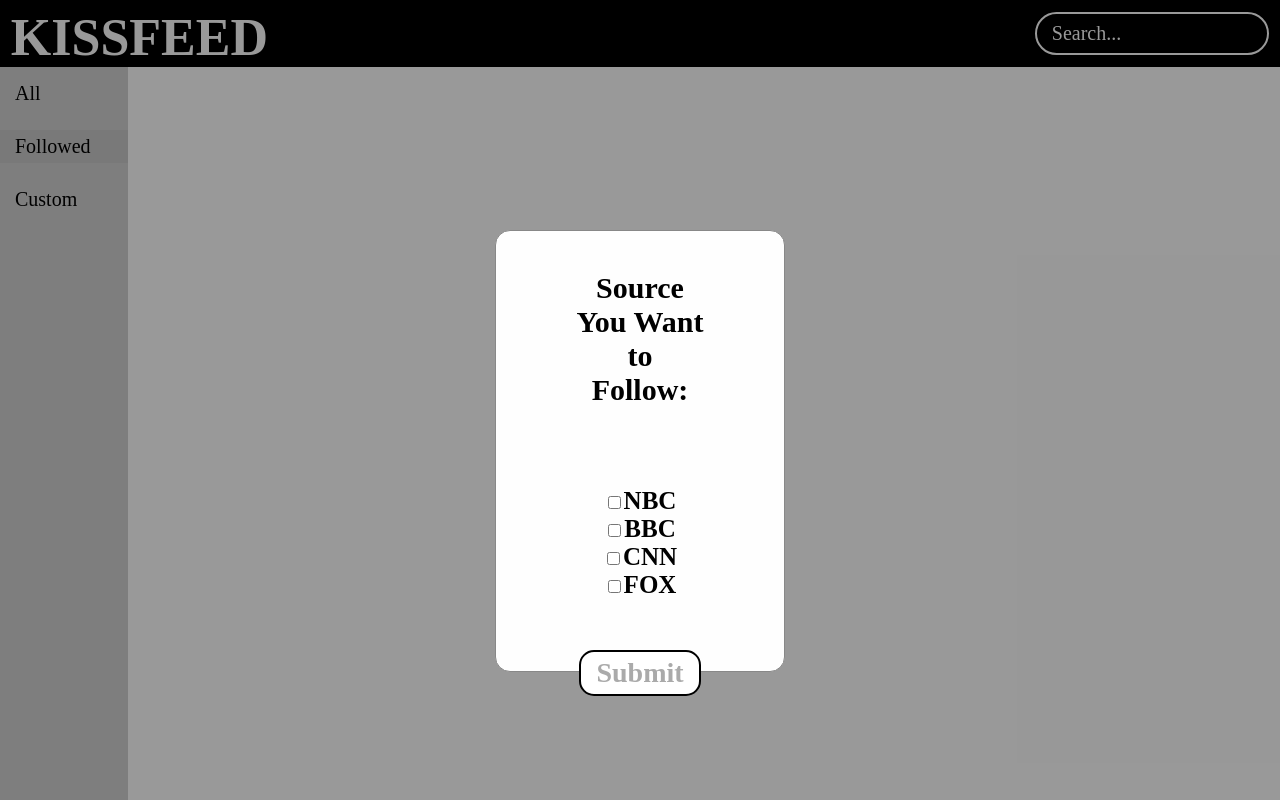
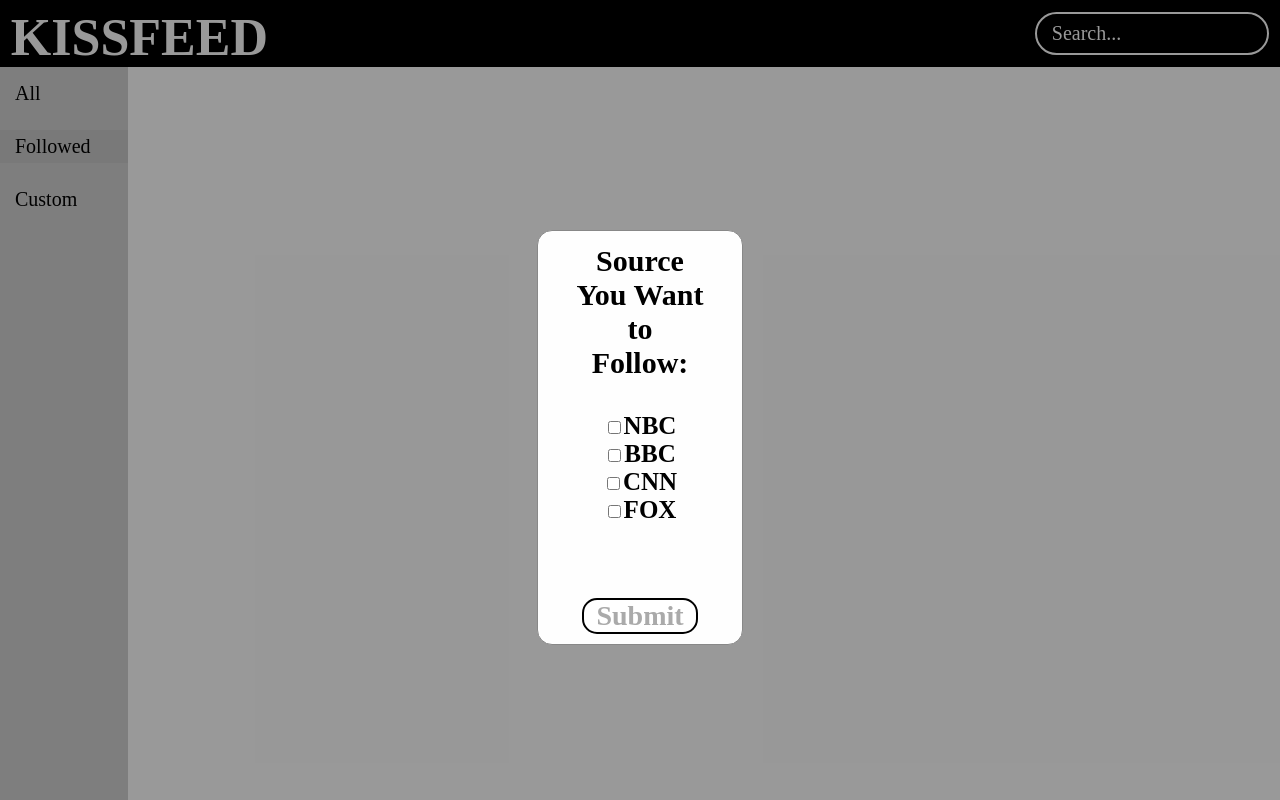
Before and after one commit to ElenBhattarai/kissfeed, a React (Create React App) app in the folder my-app/: page / in a window 1280 px wide. Shown: the top 800 px of the page. Built offline with nearby package versions, Linux system fonts and the light colour scheme; a web font is replaced by a local one.

Commit message:
css edits

```diff
--- a/my-app/src/App.css
+++ b/my-app/src/App.css
@@ -223,12 +223,12 @@
   border-radius: 15px;
   background-color: #fefefe;
   margin-top: 18%;
-  padding-top: 40px;
+  padding-top: 1%;
   margin-left: auto; /* 15% from the top and centered */
   margin-right: auto;
   height: 400px;
-  padding-right: 80px;
-  padding-left: 80px;
+  padding-right: 3%;
+  padding-left: 3%;
   border: 1px solid #888;
   width: 10%; /* Could be more or less, depending on screen size */
   text-align: center;
@@ -236,7 +236,7 @@
 
 .list-container{
   font-size: 25px;
-  margin-top: 80px;
+  margin-top: 25%;
   text-align: center;
   align-content: center;
 }
@@ -251,44 +251,51 @@
   border-style: solid;
   font-size: 28px;
   font-weight: bold;
-
-  position:relative;
-  bottom: 0;
+  margin-top: 0px;
+  display: flex;
+  align-items: flex-end;
+  padding-top: 8%;
+  padding-bottom:8%;
+  padding-left: 10%;
+  padding-right: 10%;
+  height:30%;
+  display: flex;
+  align-items: center;
 }
 
 
 .text-area{
-  margin-top:60px;
+  margin-top:30%;
   height: 40%;
   border-radius: 15px;
+  width: 100%;
 }
 
 
 .article-content{
   margin-top: 5%;
-  width: 74%;
+  width: 60%;
   height: 80%;
   Overflow-y:scroll;
 }
 
 .image-container{
-  max-width: 100%;
-  max-height: 10%;
-  margin-bottom: 20px;
+  width: 100%;
+  height: 20%;
 }
 
 .article-container{
-  margin-top: 20px;
+  margin-top: 2%;
   height: 100%;
 }
 
 .article-image{
-  max-height: 10%;
-  max-width: 10%;
+  width: auto;
+  height: auto;
 }
 
 .article-text{
-  margin-top: 7.5%;
+  margin-top: 1%;
   height: 50%;
   padding: 50px 0px 50px 0px;
   text-align: left;
@@ -328,5 +335,9 @@
 }
 
 .submit-container {
-  margin-top: 32%;
+  display:flex;
+  align-items: flex-end;
+  justify-content: center;
+
+  height:30%;
 }
```
